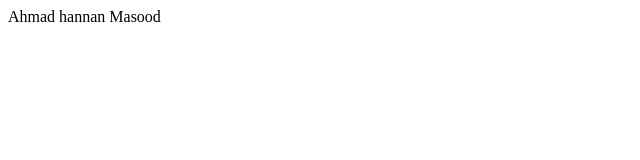
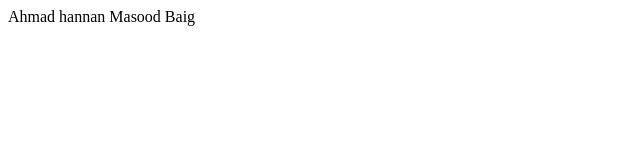
Before and after one commit to ahmadhah/bootcamp2020, a plain HTML site: page index.html in a window 1280 px wide. Shown: the full height of the page, 0-640 px from the left. Drawn offline with Linux system fonts and the light colour scheme.

Commit message:
Update index.html

```diff
--- a/index.html
+++ b/index.html
@@ -8,7 +8,7 @@
 <body>
     <div>
          Ahmad
-        hannan Masood
+        hannan Masood Baig
     </div>
 
 </body>
```
